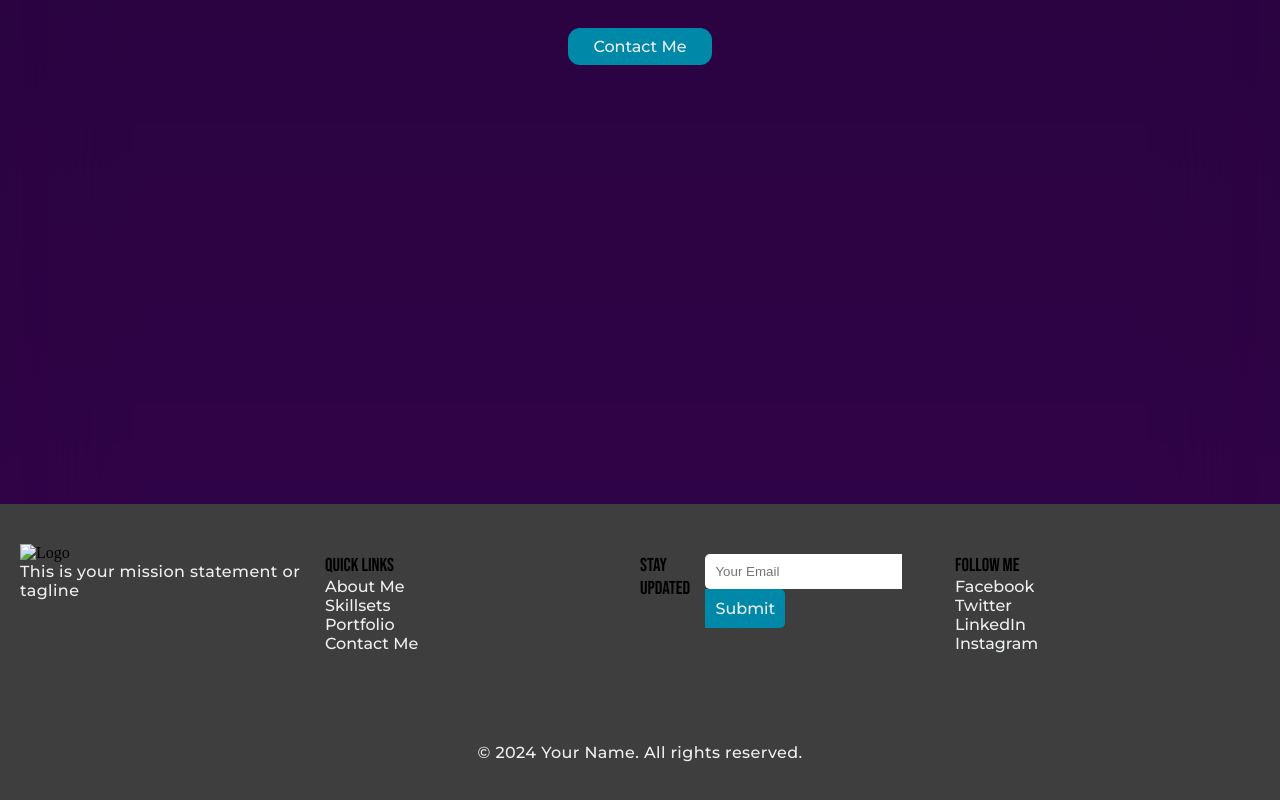
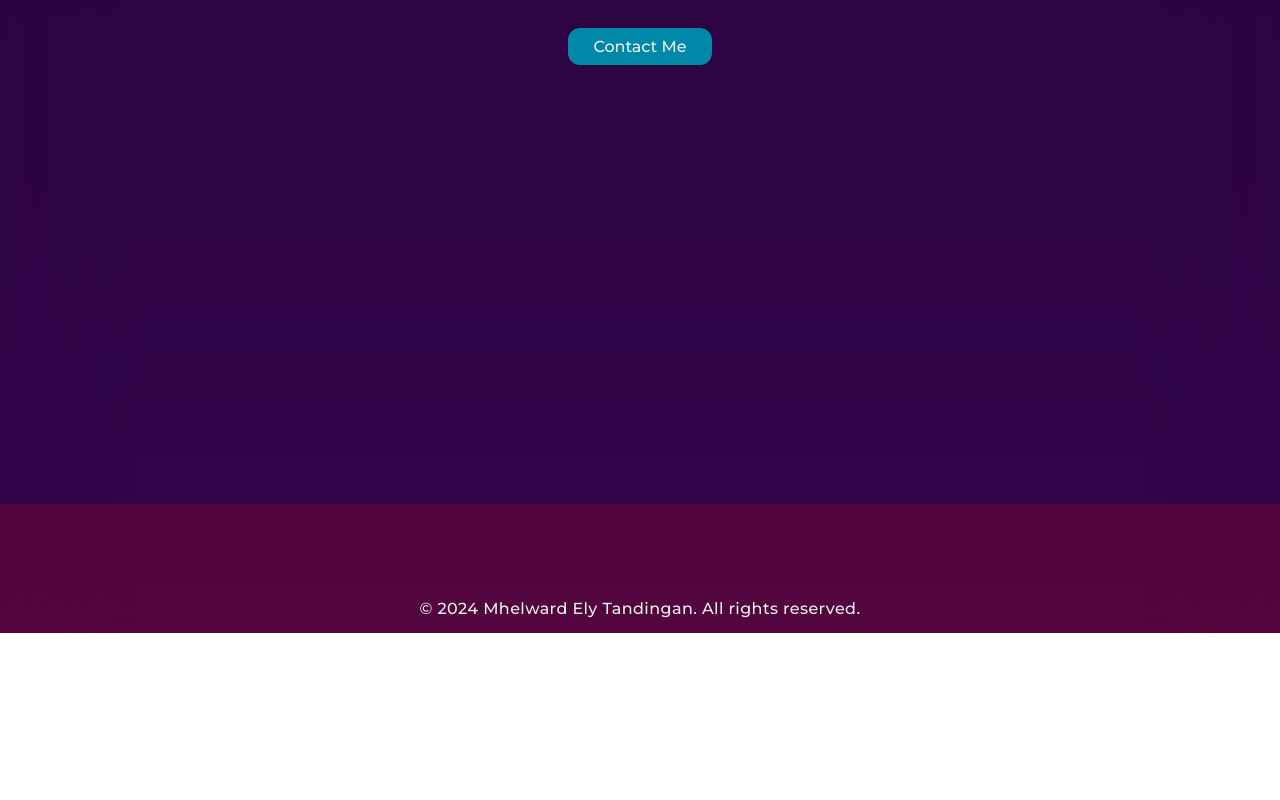
Before and after one commit to MTandingan/portfolio-website, a plain HTML site: page index.html in a window 1280 px wide. Shown: the part 6060-6860 px from the top of the page. After the commit the page ends 6693 px from the top, so only its background shows below. Drawn offline with Linux system fonts and the light colour scheme.

Commit message:
- Updated the footer
- Updated the footer

```diff
--- a/css/style.css
+++ b/css/style.css
@@ -612,8 +612,8 @@ picture#main-profile-pic::after {
 }
 
 footer {
-    background-color: #3f3e3e;
-    padding: 40px 20px;
+    background-color: var(--secondary-color);
+    padding: 15px 20px;
 }
 
 .footer-content {
--- a/index.html
+++ b/index.html
@@ -477,43 +477,8 @@
     </main>
 
     <footer>
-        <div class="footer-content">
-            <div class="footer-logo">
-                <img src="" alt="Logo">
-                <p>This is your mission statement or tagline</p>
-            </div>
-
-            <div class="footer-links">
-                <h3>Quick Links</h3>
-                <ul>
-                    <li><a href="about-me.html">About Me</a></li>
-                    <li><a href="services.html">Skillsets</a></li>
-                    <li><a href="#">Portfolio</a></li>
-                    <li><a href="#">Contact Me</a></li>
-                </ul>
-            </div>
-
-            <div class="footer-subscribe">
-                <h3>Stay Updated</h3>
-                <form action="#">
-                    <input type="email" placeholder="Your Email" required/>
-                    <button type="submit">Submit</button>
-                </form>
-            </div>
-
-            <div class="footer-socials">
-                <h3>Follow Me</h3>
-                <ul>
-                    <li><a href="#">Facebook</a></li>
-                    <li><a href="#">Twitter</a></li>
-                    <li><a href="#">LinkedIn</a></li>
-                    <li><a href="#">Instagram</a></li>
-                </ul>
-            </div>
-        </div>
-
         <div class="footer-bottom">
-            <p>&copy; 2024 Your Name. All rights reserved.</p>
+            <p>&copy; 2024 Mhelward Ely Tandingan. All rights reserved.</p>
         </div>
     </footer>
 
```
